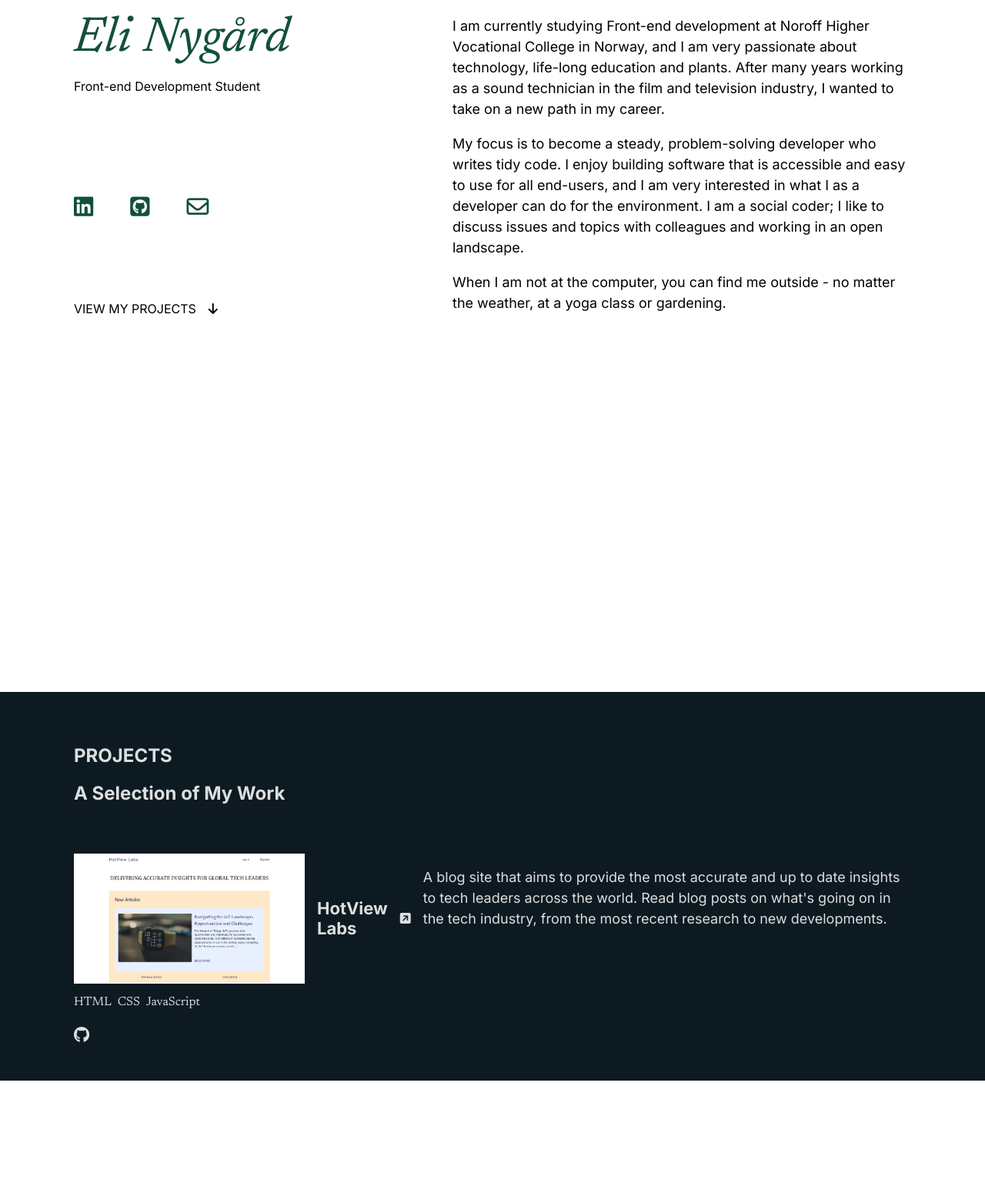
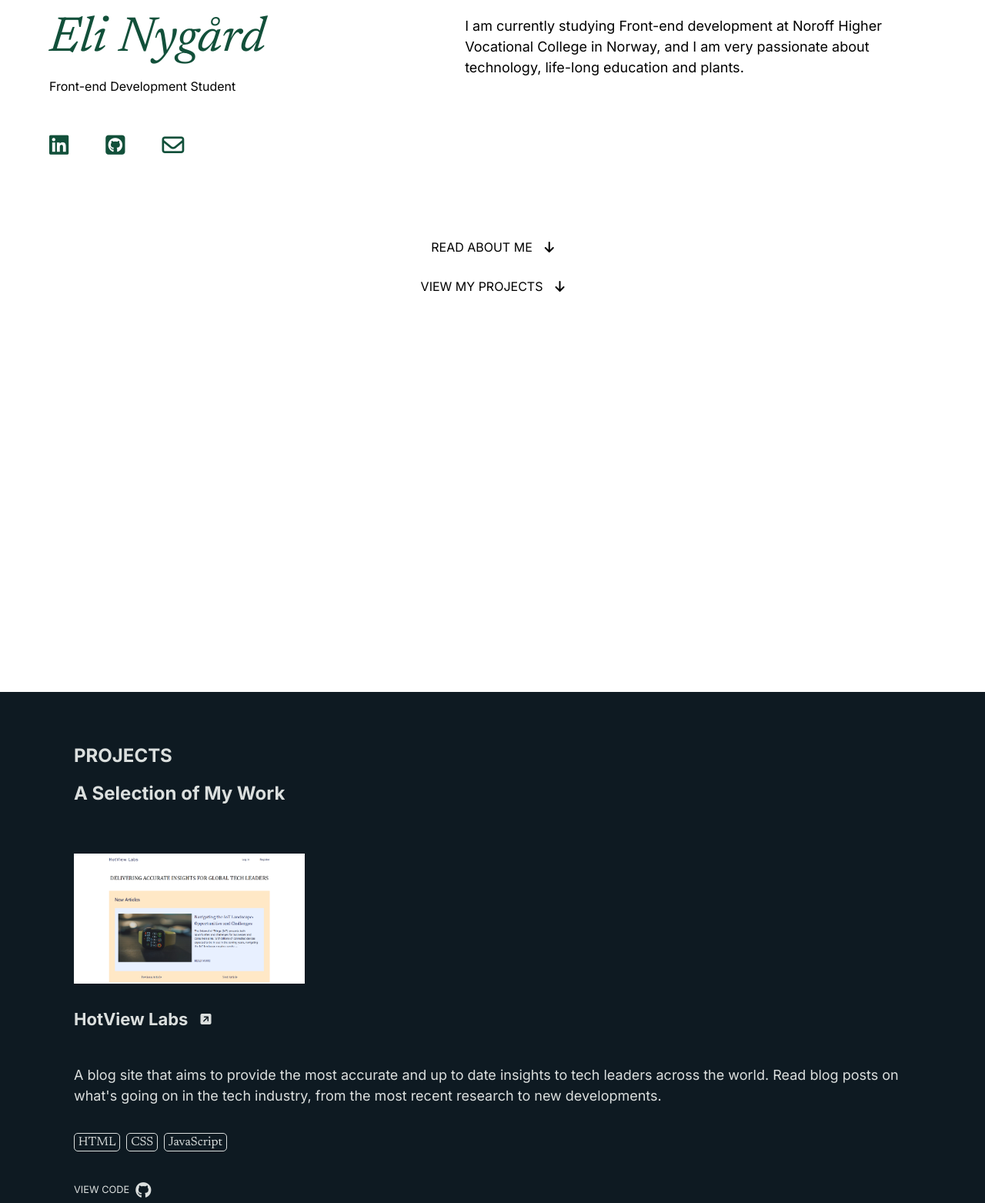
Before and after one commit to EliNygard/portfolio, a plain HTML site: page index.html in a window 1280 px wide. Shown: the part 93-1656 px from the top of the page at 77% size. Before the commit the page ends 1593 px from the top, so only its background shows below. Drawn offline with Linux system fonts and the light colour scheme.

Commit message:
styling projects, adding js

```diff
--- a/css/global.css
+++ b/css/global.css
@@ -5,3 +5,7 @@
 li {
     list-style: none;
 }
+
+a {
+    text-decoration: none;
+}
--- a/css/intro.css
+++ b/css/intro.css
@@ -1,14 +1,22 @@
 .intro-wrapper {
   margin: 4rem 1rem;
+  /* display: flex; */
+  /* flex-direction: column; */
+  /* justify-content: center; */
+  /* height: 100dvh; */
+}
+
+.intro-container {
   display: flex;
   flex-direction: column;
-
+  gap: 1rem;
 }
 
-.intro-1 {
-    height: 100vh;
+.intro-menu {
+  display: flex;
+  flex-direction: column;
+  justify-content: center;
 }
-
 
 .intro-1 h1 {
   font-size: 3rem;
@@ -27,7 +35,7 @@
   display: flex;
   flex-direction: row;
   gap: 2rem;
-    padding: 3rem 0 0 0;
+  padding: 0;
 }
 
 .contact-icons li a i {
@@ -48,11 +56,10 @@
   flex-direction: row;
   align-items: center;
   gap: 1rem;
-    padding: .5rem 0;
+  padding: 0.5rem 0;
 }
 
 .menu p {
-    font-size: .875rem;
+  font-size: 0.875rem;
   margin: 0;
-
 }
--- a/css/media.css
+++ b/css/media.css
@@ -25,13 +25,17 @@
     /* intro page */
 
     .intro-wrapper {
-        margin: 6rem;
-        flex-direction: row;
-        gap: 12rem;
+        height: 100dvh;
     }
 
+    .intro-container {
+        display: flex;
+        flex-direction: row;
+        gap: 10rem;
+      }
+
     .intro-1 {
-        min-width: 300px;
+        min-width: 33%;
 
     }
 
@@ -39,9 +43,20 @@
         font-size: 4rem;
     }
 
+    .intro-2 {
+        justify-content: center;
+    }
+
     .contact-icons {
-        padding: 5rem 0 0 0;
         gap: 3rem;
+    }
+
+    .intro-menu {
+        display: flex;
+        flex-direction: column;
+        align-items: center;
+        justify-content: end;
+        gap: .5rem;
     }
 
     .menu p {
@@ -55,7 +70,7 @@
         margin: 6rem;
     }
 
-    .thumbnail {
+    /* .thumbnail {
         flex-direction: row;
     }
 
@@ -71,6 +86,10 @@
         order: 3;
     }
 
+    .thumbnail .title, .thumbnail p {
+        flex-direction: column;
+    } */
+
     .projects-header h2, .projects-header h3 {
         font-size: 1.5rem;
     }
--- a/css/projects-list.css
+++ b/css/projects-list.css
@@ -38,7 +38,7 @@
   gap: 1rem;
 }
 
-.thumbnail img {
+.project-item img {
   max-width: 300px;
 }
 
@@ -46,9 +46,19 @@
   padding: 1rem 0 1.5rem 0;
   display: flex;
   gap: 0.5rem;
+  font-size: .7rem;
+}
+
+.languages li {
+    border: solid 1px var(--color-text-light);
+    border-radius: 5px;
+    padding: .2rem .3rem;
 }
 
 .github-link {
+  display: flex;
+  align-items: center;
+  gap: .5rem;
   color: var(--color-text-light);
 }
 
@@ -56,6 +66,10 @@
   color: var(--color-theme-light-hover);
 }
 
+.github-link p {
+    font-size: .8rem;
+}
+
 .github-link i {
   font-size: 1.3rem;
 }
--- a/index.html
+++ b/index.html
@@ -25,9 +25,12 @@
   </head>
   <body>
     <div class="intro-wrapper max-w">
+      <div class="intro-container">
         <section class="intro-1">
           <h1 class="newsreader-heading color-theme-green">Eli Nygård</h1>
-        <p class="inter-font color-text-dark">Front-end Development Student</p>
+          <p class="inter-font color-text-dark">
+            Front-end Development Student
+          </p>
 
           <ul class="contact-icons">
             <li>
@@ -57,9 +60,17 @@
               </a>
             </li>
           </ul>
-
+        </section>
+        <div class="intro-2 inter-font">
+          <p>
+            I am currently studying Front-end development at Noroff Higher
+            Vocational College in Norway, and I am very passionate about
+            technology, life-long education and plants.
+          </p>
+        </div>
+      </div>
       <div class="intro-menu uppercase inter-font">
-          <div class="menu hide-on-bs">
+        <div class="menu">
           <p>Read about me</p>
           <i class="fa-solid fa-arrow-down"></i>
         </div>
@@ -67,28 +78,6 @@
           <p>View my projects</p>
           <i class="fa-solid fa-arrow-down"></i>
         </div>
-        </div>
-      </section>
-      <div class="intro-2 inter-font">
-        <p>
-          I am currently studying Front-end development at Noroff Higher
-          Vocational College in Norway, and I am very passionate about
-          technology, life-long education and plants. After many years working
-          as a sound technician in the film and television industry, I wanted to
-          take on a new path in my career.
-        </p>
-        <p>
-          My focus is to become a steady, problem-solving developer who writes
-          tidy code. I enjoy building software that is accessible and easy to
-          use for all end-users, and I am very interested in what I as a
-          developer can do for the environment. I am a social coder; I like to
-          discuss issues and topics with colleagues and working in an open
-          landscape.
-        </p>
-        <p>
-          When I am not at the computer, you can find me outside - no matter the
-          weather, at a yoga class or gardening.
-        </p>
       </div>
     </div>
 
@@ -101,12 +90,12 @@
 
         <ul id="projects-list">
           <li class="project-item">
-            <div class="thumbnail">
+              <img src="projects-img/HVL_19-9.png" alt="" />
+              <div class="project-text-content">
                   <div class="title">
                     <h4>HotView Labs</h4>
                     <i class="fa-solid fa-square-arrow-up-right"></i>
                   </div>
-              <img src="projects-img/HVL_19-9.png" alt="" />
                   <p>
                     A blog site that aims to provide the most accurate and up to
                     date insights to tech leaders across the world. Read blog posts
@@ -120,11 +109,26 @@
               <li>JavaScript</li>
             </ul>
             <a title="GitHub Repository" class="github-link" href="">
+                <p class="uppercase">View code</p>
               <i class="fa-brands fa-github"></i>
             </a>
           </li>
         </ul>
       </section>
     </div>
+    <section class="about inter-font">
+        <p>
+            My focus is to become a steady, problem-solving developer who writes
+            tidy code. I enjoy building software that is accessible and easy to
+            use for all end-users, and I am very interested in what I as a
+            developer can do for the environment. I am a social coder; I like to
+            discuss issues and topics with colleagues and working in an open
+            landscape.
+          </p>
+          <p>
+            When I am not at the computer, you can find me outside - no matter
+            the weather, at a yoga class or gardening.
+          </p>
+    </section>
   </body>
 </html>
--- a/index.mjs
+++ b/index.mjs
@@ -1,7 +1,20 @@
 fetch("projects.json")
 .then(response => response.json())
 .then(data => {
-    console.log(data.projects);
     console.log(data.contact);
-    // display projects
+
+    const projects = data.projects;
+    console.log(projects);
+
+    projects.forEach((project) => {
+        const projectsList = document.getElementById("projects-list")
+        projectsList.append(displayProjects(project))
+    })
 })
+
+function displayProjects() {
+    const projectItem = document.createElement("li")
+
+
+    return projectItem
+}
```
Lines whose indentation alone changed are shown as unchanged.
